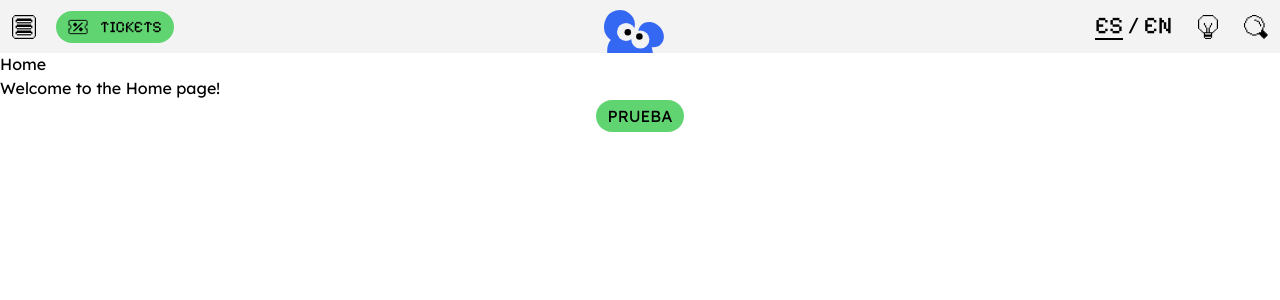
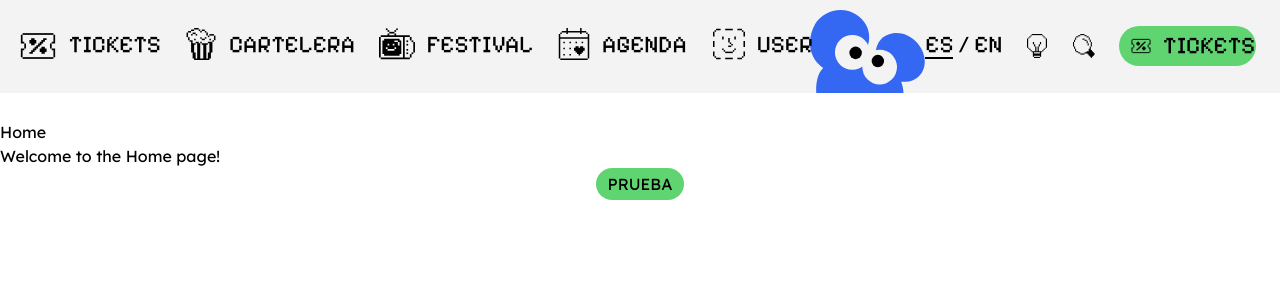
Before and after one commit to monixvision/Zeta-Channel-App, a React (Vite) app: page / in a window 1280 px wide. Shown: the top 300 px of the page. Built offline with nearby package versions, Linux system fonts and the light colour scheme.

Commit message:
Ya he conseguido hacer el header en versión PC, reutilizando el bottom bar y he creado el componente butguer para que como se cambia de sitio poder cambiar cualquier propiedad directamente

```diff
--- a/src/components/BottomBar.jsx
+++ b/src/components/BottomBar.jsx
@@ -5,6 +5,7 @@ import homeIcon from '../assets/img/icon/icon-home.svg';
 import carteleraIcon from '../assets/img/icon/icon-cartelera.svg';
 import agendaIcon from '../assets/img/icon/icon-agenda.svg';
 import userIcon from '../assets/img/icon/icon-user.svg';
+import festivalIcon from '../assets/img/icon/icon-festival.svg';
 
 
 const BottomBar = () => {
@@ -12,39 +13,59 @@ const BottomBar = () => {
     const { pathname } = useLocation();
 
     return (
-        <div className="flex items-center justify-center fixed bottom-0 left-0 w-full bg-dark dark:bg-blue text-white dark:text-black z-9999 lg:hidden">
-            <nav>
-                <ul className="flex justify-around items-center w-full gap-3 py-3 font-pixel md:gap-10">
-                    <li className="order-3 w-[63px]">
-                        <Link to="/" className="flex flex-col items-center justify-center gap-1 ">
+        <div className="flex items-center justify-center fixed bottom-0 left-0 w-full bg-dark dark:bg-blue text-white dark:text-black z-[9999] lg:relative lg:bottom-auto lg:left-auto lg:w-auto lg:bg-transparent lg:dark:bg-transparent lg:text-black lg:dark:text-white">
+            {/* Móvil/Tablet - barra fija abajo con fondo y PC se vuelve estático, sin fondos fijos */}
+            <nav className="w-full lg:w-auto">
+                <ul className="flex justify-around items-center w-full gap-3 py-3 font-pixel md:gap-6 lg:justify-start lg:gap-8 lg:py-0">
+
+                    {/* HOME: Solo se ve en Móvil */}
+                    <li className="order-3 w-[63px] lg:hidden">
+                        <Link to="/" className="flex flex-col items-center justify-center gap-1">
                             <img src={homeIcon} alt="Home" className="invert dark:invert-0 w-6 h-6" />
                             <span className={`text-xs border-b-2 ${pathname === '/' ? 'border-white dark:border-black' : 'border-transparent'}`}>HOME</span>
                         </Link>
                     </li>
-                    <li className="order-1 w-[63px]">
-                        <Link to="/Tickets" className="flex flex-col items-center justify-center gap-1">
-                            <img src={ticketIcon} alt="Tickets" className="invert dark:invert-0 w-6 h-6" />
-                            <span className={`text-xs border-b-2 ${pathname === '/Tickets' ? 'border-white dark:border-black' : 'border-transparent'}`}>TICKETS</span>
+
+                    {/* FESTIVAL: Solo se ve en PC (lg:) */}
+                    <li className="hidden lg:block lg:w-auto order-3">
+                        <Link to="/Festival" className="flex flex-col items-center justify-center gap-1 lg:flex-row lg:items-center lg:gap-3">
+                            <img src={festivalIcon} alt="Festival" className="invert dark:invert-0 w-9 h-9 lg:invert-0 lg:dark:invert mb-1" />
+                            <span className={`text-xs border-b-2 lg:text-2xl lg:border-b-3 ${pathname === '/Festival' ? 'border-white dark:border-black lg:border-black lg:dark:border-white' : 'border-transparent'}`}>FESTIVAL</span>
                         </Link>
                     </li>
-                    <li className="order-2 w-[63px]">
-                        <Link to="/Cartelera" className="flex flex-col items-center justify-center gap-1">
-                            <img src={carteleraIcon} alt="Cartelera" className="invert dark:invert-0 w-6 h-6" />
-                            <span className={`text-xs border-b-2 ${pathname === '/Cartelera' ? 'border-white dark:border-black' : 'border-transparent'}`}>CARTELERA</span>
+
+                    {/* TICKETS */}
+                    <li className="order-1 w-[63px] lg:w-auto">
+                        <Link to="/Tickets" className="flex flex-col items-center justify-center gap-1 lg:flex-row lg:items-center lg:gap-3">
+                            <img src={ticketIcon} alt="Tickets" className="invert dark:invert-0 w-6 h-6 lg:invert-0 lg:dark:invert lg:w-9 lg:h-9" />
+                            <span className={`text-xs border-b-2 lg:text-2xl lg:border-b-3 ${pathname === '/Tickets' ? 'border-white dark:border-black lg:border-black lg:dark:border-white' : 'border-transparent'}`}>TICKETS</span>
                         </Link>
                     </li>
-                    <li className="order-4 w-[63px]">
-                        <Link to="/Agenda" className="flex flex-col items-center justify-center gap-1">
-                            <img src={agendaIcon} alt="Agenda" className="invert dark:invert-0 w-6 h-6" />
-                            <span className={`text-xs border-b-2 ${pathname === '/Agenda' ? 'border-white dark:border-black' : 'border-transparent'}`}>AGENDA</span>
+
+                    {/* CARTELERA */}
+                    <li className="order-2 w-[63px] lg:w-auto">
+                        <Link to="/Cartelera" className="flex flex-col items-center justify-center gap-1 lg:flex-row lg:items-center lg:gap-3">
+                            <img src={carteleraIcon} alt="Cartelera" className="invert dark:invert-0 w-6 h-6 lg:invert-0 lg:dark:invert lg:w-8 lg:h-8 lg:mb-1" />
+                            <span className={`text-xs border-b-2 lg:text-2xl lg:border-b-3 ${pathname === '/Cartelera' ? 'border-white dark:border-black lg:border-black lg:dark:border-white' : 'border-transparent'}`}>CARTELERA</span>
                         </Link>
                     </li>
-                    <li className="order-5 w-[63px]">
-                        <Link to="/User" className="flex flex-col items-center justify-center gap-1">
-                            <img src={userIcon} alt="User" className="invert dark:invert-0 w-6 h-6" />
-                            <span className={`text-xs border-b-2 ${pathname === '/User' ? 'border-white dark:border-black' : 'border-transparent'}`}>USER</span>
+
+                    {/* AGENDA */}
+                    <li className="order-4 w-[63px] lg:w-auto   ">
+                        <Link to="/Agenda" className="flex flex-col items-center justify-center gap-1 lg:flex-row lg:items-center lg:gap-3">
+                            <img src={agendaIcon} alt="Agenda" className="invert dark:invert-0 w-6 h-6 lg:invert-0 lg:dark:invert lg:w-8 lg:h-8 lg:mb-1" />
+                            <span className={`text-xs border-b-2 lg:text-2xl lg:border-b-3 ${pathname === '/Agenda' ? 'border-white dark:border-black lg:border-black lg:dark:border-white' : 'border-transparent'}`}>AGENDA</span>
                         </Link>
                     </li>
+
+                    {/* USER */}
+                    <li className="order-5 w-[63px] lg:w-auto">
+                        <Link to="/User" className="flex flex-col items-center justify-center gap-1 lg:flex-row lg:items-center lg:gap-3">
+                            <img src={userIcon} alt="User" className="invert dark:invert-0 w-6 h-6 lg:invert-0 lg:dark:invert lg:w-8 lg:h-8 lg:mb-1" />
+                            <span className={`text-xs border-b-2 lg:text-2xl lg:border-b-3 ${pathname === '/User' ? 'border-white dark:border-black lg:border-black lg:dark:border-white' : 'border-transparent'}`}>USER</span>
+                        </Link>
+                    </li>
+
                 </ul>
             </nav>
         </div>
--- /dev/null
+++ b/src/components/BtnBurguer.jsx
@@ -0,0 +1,12 @@
+import menuIcon from '../assets/img/icon/icon-menu.svg';
+
+const BtnBurguer = ({ popupIsOpen, setpopupIsOpen }) => (
+
+    <button onClick={() => setpopupIsOpen(!popupIsOpen)}
+        className="w-6 h-6 flex items-center justify-center rounded hover:bg-slate-200 dark:hover:bg-slate-800 cursor-pointer size-6 transition-colors duration-150"
+        aria-label="Menu"
+    >
+        <img alt="Menu Icon" className="h-6 w-6 dark:invert" src={menuIcon} />
+    </button>
+);
+export default BtnBurguer;
--- a/src/components/Header.jsx
+++ b/src/components/Header.jsx
@@ -3,11 +3,11 @@ import { useState } from 'react';
 import logoZeta from '../assets/img/logo-zeta-channel.svg';
 import lightbulbIcon from '../assets/img/icon/icon-lightbulb.svg';
 import searchIcon from '../assets/img/icon/icon-search.svg';
-import menuIcon from '../assets/img/icon/icon-menu.svg';
 import ticketIcon from '../assets/img/icon/icon-ticket.svg';
 import BottomBar from './BottomBar';
 import PopupMenu from './PopupMenu';
 import Btn from './Btn';
+import BtnBurguer from './BtnBurguer';
 
 const Header = () => {
 
@@ -42,15 +42,12 @@ const Header = () => {
     <header className="w-full">
 
 
-      <nav className="bg-light dark:bg-dark text-black dark:text-white flex items-center w-full justify-between px-3 fixed top-0 left-0 z-9999">
+      <nav className="bg-light dark:bg-dark text-black dark:text-white flex items-center w-full justify-between px-3 fixed top-0 left-0 z-9999 lg:px-6">
 
-        <div className="items-center gap-5 hidden md:flex">
-          <button onClick={() => setpopupIsOpen(!popupIsOpen)}
-            className="w-6 h-6 flex items-center justify-center rounded hover:bg-slate-200 dark:hover:bg-slate-800 cursor-pointer size-6 transition-colors duration-150"
-            aria-label="Menu"
-          >
-            <img alt="Menu Icon" className="h-6 w-6 dark:invert" src={menuIcon} />
-          </button>
+        {/* Burguer y componente btn para TABLET  */}
+
+        <div className="items-center gap-5 hidden md:flex lg:hidden">
+          <BtnBurguer popupIsOpen={popupIsOpen} setpopupIsOpen={setpopupIsOpen} />
           <Btn
             text={
               <div className="flex items-center">
@@ -64,16 +61,26 @@ const Header = () => {
           />
         </div>
 
+        {/* He hecho que en el PC la bottom bar pase al header reutilizando el componente */}
+        <div className="hidden lg:flex">
+          <BottomBar />
+        </div>
+
+
+        {/* ESTA ES EL LOGO */}
 
         <div className="pt-2.5">
           {/* intentar hacer que los ojos sigan el ratón con el cursor */}
           <Link to="/">
-            <img alt="Zeta Channel Logo" className="w-[60px]" src={logoZeta} />
+            <img alt="Zeta Channel Logo" className="w-[60px] lg:w-[120px]" src={logoZeta} />
           </Link>
           {/* LA / TE LLEVA A LA PAGINA PRINCIPAL */}
         </div>
 
+        {/* ESTO ES FIJO SIEMPRE IDIOMA - MODO OSCURO CLARO - LUPA + BURGUER MOVIL */}
+
         <div className="flex gap-6 items-center">
+
           {/* Seleccionador de Idioma */}
           <button
             onClick={toggleLanguage}
@@ -106,6 +113,7 @@ const Header = () => {
             <img alt="Lightbulb Icon" className="h-6 w-5 dark:invert" src={lightbulbIcon} />
           </button>
 
+
           {/* Boton de Busqueda */}
           <button
             className="w-6 h-6 flex items-center justify-center rounded hover:bg-slate-200 dark:hover:bg-slate-800 cursor-pointer size-6 transition-colors duration-150"
@@ -114,19 +122,34 @@ const Header = () => {
             <img alt="Search Icon" className="h-6 w-6 dark:invert" src={searchIcon} />
           </button>
 
-          {/* Hamburger Menu Button */}
-          <button onClick={() => setpopupIsOpen(!popupIsOpen)}
-            className="w-6 h-6 flex items-center justify-center rounded hover:bg-slate-200 dark:hover:bg-slate-800 cursor-pointer size-6 transition-colors duration-150 md:hidden"
-            aria-label="Menu"
-          >
-            <img alt="Menu Icon" className="h-6 w-6 dark:invert" src={menuIcon} />
-          </button>
+
+          {/* MENU BURGER MOVIL */}
+          <div className="md:hidden">
+            <BtnBurguer popupIsOpen={popupIsOpen} setpopupIsOpen={setpopupIsOpen} />
+          </div>
+
+          <div className="hidden lg:block">
+            <Btn
+              text={
+                <div className="flex items-center">
+                  <img src={ticketIcon} alt="Icono" className="w-5 h-5 mr-3" />
+                  Tickets
+                </div>}
+              variant="solidgreen"
+              size="lg"
+              font="pixel"
+              to="/Tickets"
+            />
+          </div>
         </div>
       </nav>
 
-      {/* HACER VERSIÓN ORDENADOR */}
+      {/* BOTTOM BAR Y POP UP */}
 
-      <BottomBar />
+      <div className="lg:hidden">
+        <BottomBar />
+      </div>
+
       <PopupMenu popupIsOpen={popupIsOpen} setpopupIsOpen={setpopupIsOpen} />
       {/* estamos diciendole al popupmenu cuales son sus props para luego aplicarlas */}
 
--- a/src/pages/Home.jsx
+++ b/src/pages/Home.jsx
@@ -2,7 +2,7 @@ import Btn from "../components/Btn"
 
 const Home = () => {
     return (
-        <div className="pt-[52px]">
+        <div className="pt-[52px] lg:pt-[120px]">
             <h1>Home</h1>
             <p>Welcome to the Home page!</p>
             <div className="flex justify-center">
```
